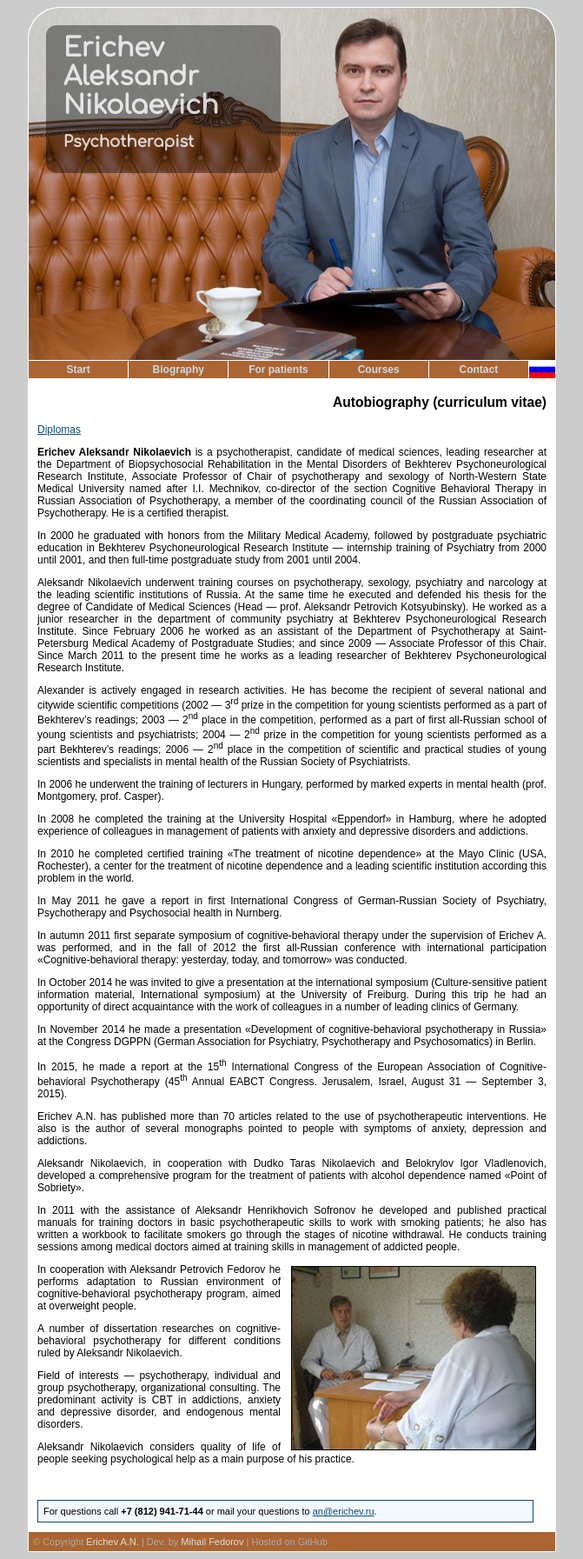
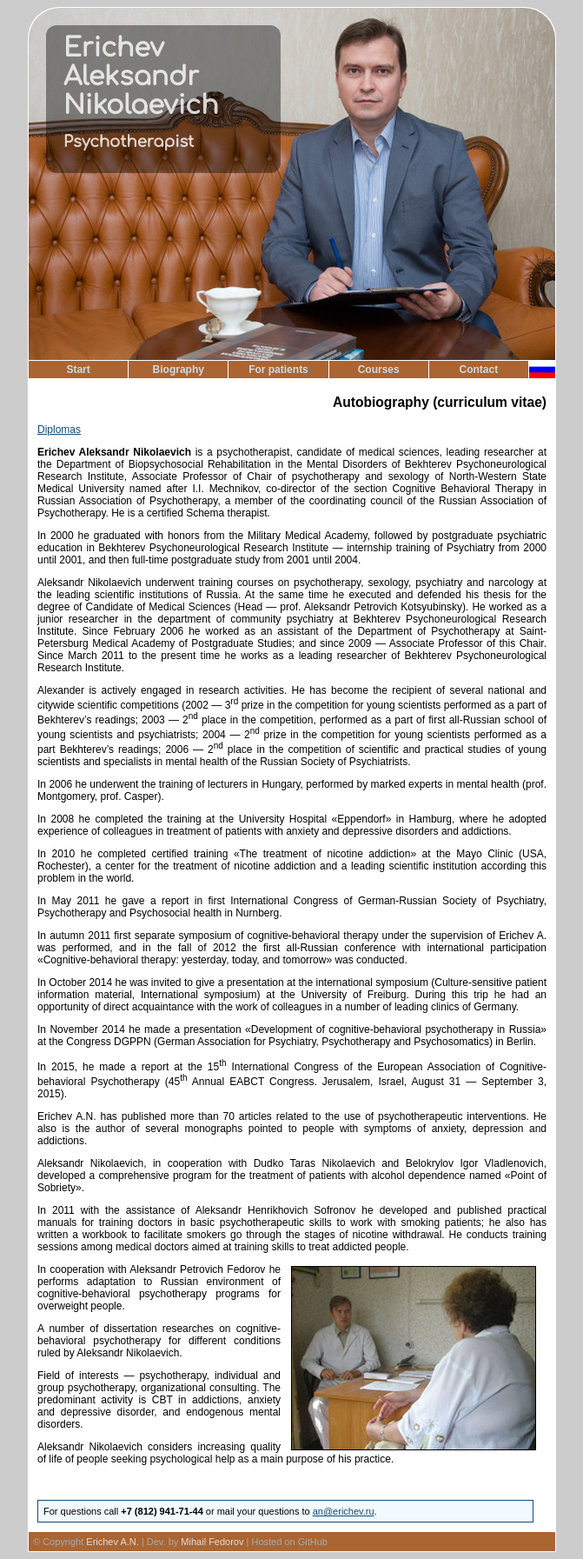
Before and after one commit to i-vanhoe/erichev.ru, a Jekyll site: the page built from _pages/en/bio/index.html, in a window 1280 px wide. Shown: the whole page at 87% size, without its empty margins (304-975 px from the left). Built offline with Jekyll 4.4.1, drawn with Linux system fonts in a browser that asks for light colours.

Commit message:
New translations

```diff
--- a/_pages/en/bio/index.html
+++ b/_pages/en/bio/index.html
@@ -8,7 +8,7 @@ permalink: /en/bio/
 
 <p><a href="/bio/dip/">Diplomas</a></p>
 
-<p><strong>Erichev Aleksandr Nikolaevich</strong> is a psychotherapist, candidate of medical sciences, leading researcher at the Department of Biopsychosocial Rehabilitation in the Mental Disorders of Bekhterev Psychoneurological Research Institute, Associate Professor of Chair of psychotherapy and sexology of North-Western State Medical University named after I.I. Mechnikov, co-director of the section Cognitive Behavioral Therapy in Russian Association of Psychotherapy, a member of the coordinating council of the Russian Association of Psychotherapy. He is a certified therapist.</p>
+<p><strong>Erichev Aleksandr Nikolaevich</strong> is a psychotherapist, candidate of medical sciences, leading researcher at the Department of Biopsychosocial Rehabilitation in the Mental Disorders of Bekhterev Psychoneurological Research Institute, Associate Professor of Chair of psychotherapy and sexology of North-Western State Medical University named after I.I. Mechnikov, co-director of the section Cognitive Behavioral Therapy in Russian Association of Psychotherapy, a member of the coordinating council of the Russian Association of Psychotherapy. He is a certified Schema therapist.</p>
 
 <p>In 2000 he graduated with honors from the Military Medical Academy, followed by postgraduate psychiatric education in Bekhterev Psychoneurological Research Institute &mdash; internship training of Psychiatry from 2000 until 2001, and then full-time postgraduate study from 2001 until 2004.</p>
 
@@ -18,9 +18,9 @@ permalink: /en/bio/
 
 <p>In 2006 he underwent the training of lecturers in Hungary, performed by marked experts in mental health (prof. Montgomery, prof. Casper).</p>
 
-<p>In 2008 he completed the training at the University Hospital &laquo;Eppendorf&raquo; in Hamburg, where he adopted experience of colleagues in management of patients with anxiety and depressive disorders and addictions.</p>
+<p>In 2008 he completed the training at the University Hospital &laquo;Eppendorf&raquo; in Hamburg, where he adopted experience of colleagues in treatment of patients with anxiety and depressive disorders and addictions.</p>
 
-<p>In 2010 he completed certified training &laquo;The treatment of nicotine dependence&raquo; at the Mayo Clinic (USA, Rochester), a center for the treatment of nicotine dependence and a leading scientific institution according this problem in the world.</p>
+<p>In 2010 he completed certified training &laquo;The treatment of nicotine addiction&raquo; at the Mayo Clinic (USA, Rochester), a center for the treatment of nicotine addiction and a leading scientific institution according this problem in the world.</p>
 
 <p>In May 2011 he gave a report in first International Congress of German-Russian Society of Psychiatry, Psychotherapy and Psychosocial health in Nurnberg.</p>
 
@@ -36,12 +36,12 @@ permalink: /en/bio/
 
 <p>Aleksandr Nikolaevich, in cooperation with Dudko Taras Nikolaevich and Belokrylov Igor Vladlenovich, developed a comprehensive program for the treatment of patients with alcohol dependence named &laquo;Point of Sobriety&raquo;.</p>
 
-<p>In 2011 with the assistance of Aleksandr Henrikhovich Sofronov he developed and published practical manuals for training doctors in basic psychotherapeutic skills to work with smoking patients; he also has written a workbook to facilitate smokers go through the stages of nicotine withdrawal. He conducts training sessions among medical doctors aimed at training skills in management of addicted people.</p>
+<p>In 2011 with the assistance of Aleksandr Henrikhovich Sofronov he developed and published practical manuals for training doctors in basic psychotherapeutic skills to work with smoking patients; he also has written a workbook to facilitate smokers go through the stages of nicotine withdrawal. He conducts training sessions among medical doctors aimed at training skills to treat addicted people.</p>
 
-<p><img src="/i/consult.jpg" border="1" alt="Консультация" align="right" hspace="12" vspace="3" />In cooperation with Aleksandr Petrovich Fedorov he performs adaptation to Russian environment of cognitive-behavioral psychotherapy program, aimed at overweight people.</p>
+<p><img src="/i/consult.jpg" border="1" alt="Консультация" align="right" hspace="12" vspace="3" />In cooperation with Aleksandr Petrovich Fedorov he performs adaptation to Russian environment of cognitive-behavioral psychotherapy programs for overweight people.</p>
 
 <p>A number of dissertation researches on cognitive-behavioral psychotherapy for different conditions ruled by Aleksandr Nikolaevich.</p>
 
 <p>Field of interests &mdash; psychotherapy, individual and group psychotherapy, organizational consulting. The predominant activity is CBT in addictions, anxiety and depressive disorder, and endogenous mental disorders.</p>
 
-<p>Aleksandr Nikolaevich considers quality of life of people seeking psychological help as a main purpose of his practice.</p>
+<p>Aleksandr Nikolaevich considers increasing quality of life of people seeking psychological help as a main purpose of his practice.</p>
```
Also changed, not shown: _pages/en/index.html (+10 -2 lines).
